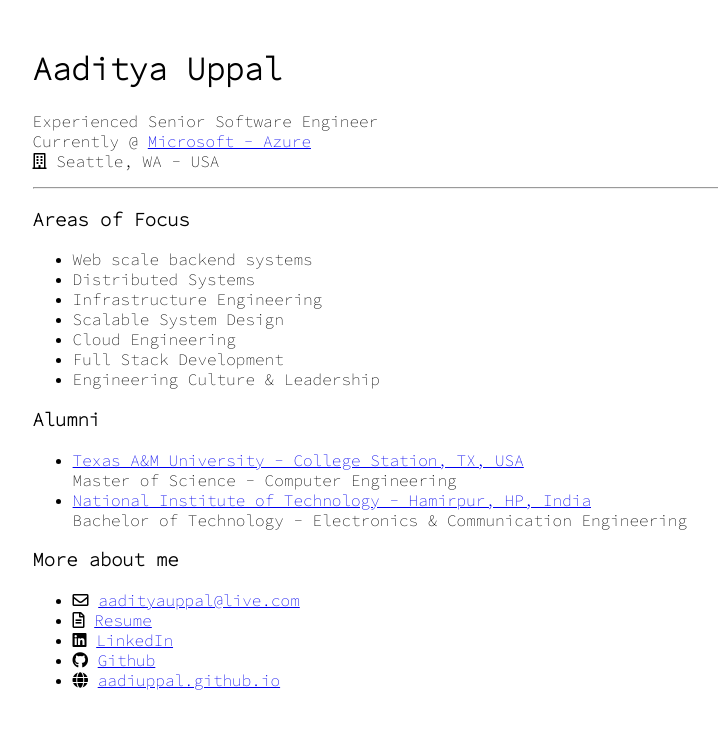
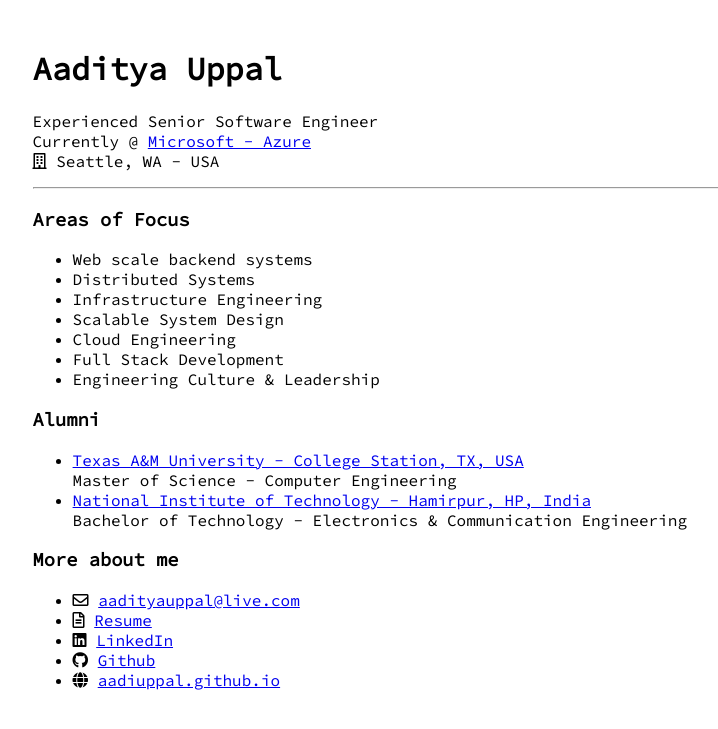
Before and after one commit to aadiuppal/aadiuppal.github.io, a Jekyll site: the page index.html, which Jekyll copies as it is, in a window 1280 px wide. Shown: the top 729 px of the page, without its empty margins (165-883 px from the left). Built offline with Jekyll 4.4.1, drawn with Linux system fonts in a browser that asks for light colours.

Commit message:
Update index.html

```diff
--- a/index.html
+++ b/index.html
@@ -6,7 +6,7 @@
     />
     <link rel="preconnect" href="https://fonts.gstatic.com" />
     <link
-      href="https://fonts.googleapis.com/css2?family=Source+Code+Pro:wght@200&display=swap"
+      href="https://fonts.googleapis.com/css2?family=Source+Code+Pro:wght@200;400&display=swap"
       rel="stylesheet"
     />
     <style>
```
